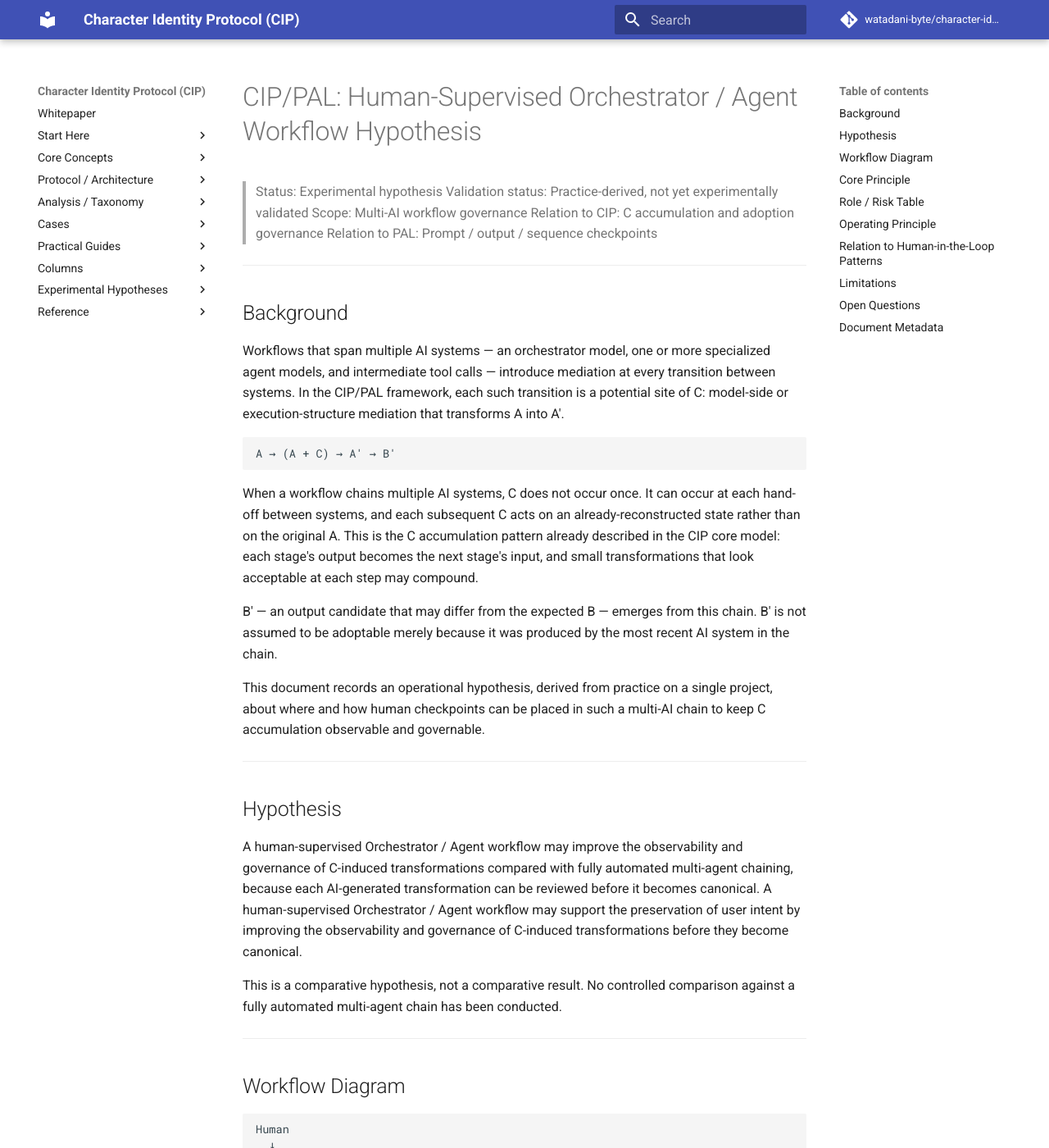
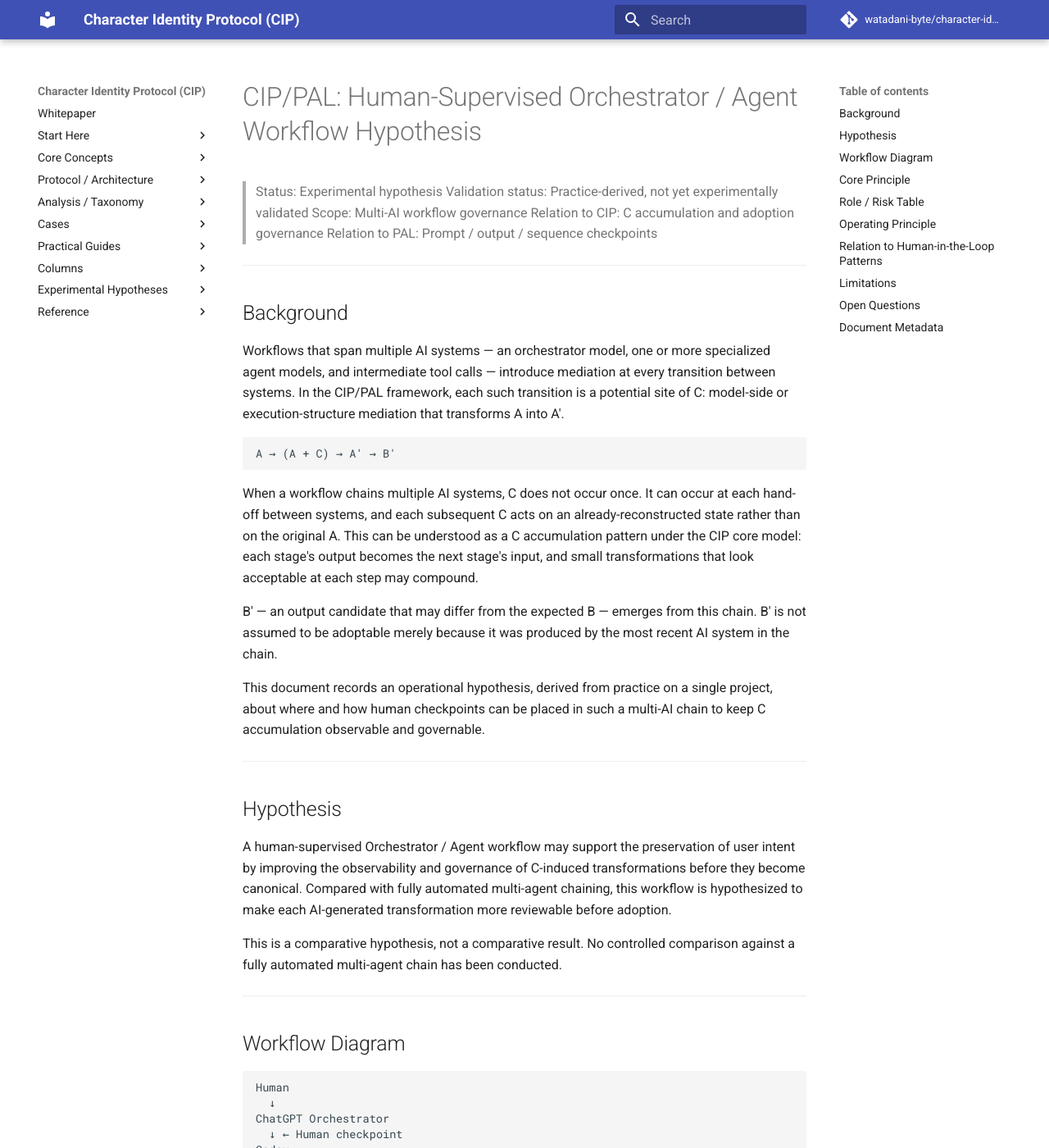
Before and after one commit to watadani-byte/character-identity-protocol, an MkDocs documentation site: the page built from docs/cip-pal-orchestrator-agent-workflow-hypothesis.md, in a window 1280 px wide and 1400 px high. Shown: the whole window at 82% size. Built offline with MkDocs 1.6.1 and Material for MkDocs 9.7.7, drawn with Linux system fonts in a browser that asks for light colours; comment, search, counter and statistics services are not loaded; some of the changed text lies outside the part shown.

````diff
--- a/docs/cip-pal-orchestrator-agent-workflow-hypothesis.md
+++ b/docs/cip-pal-orchestrator-agent-workflow-hypothesis.md
@@ -16,7 +16,7 @@ Workflows that span multiple AI systems — an orchestrator model, one or more s
 A → (A + C) → A′ → B′
 ```
 
-When a workflow chains multiple AI systems, C does not occur once. It can occur at each hand-off between systems, and each subsequent C acts on an already-reconstructed state rather than on the original A. This is the C accumulation pattern already described in the CIP core model: each stage's output becomes the next stage's input, and small transformations that look acceptable at each step may compound.
+When a workflow chains multiple AI systems, C does not occur once. It can occur at each hand-off between systems, and each subsequent C acts on an already-reconstructed state rather than on the original A. This can be understood as a C accumulation pattern under the CIP core model: each stage's output becomes the next stage's input, and small transformations that look acceptable at each step may compound.
 
 B′ — an output candidate that may differ from the expected B — emerges from this chain. B′ is not assumed to be adoptable merely because it was produced by the most recent AI system in the chain.
 
@@ -26,7 +26,7 @@ This document records an operational hypothesis, derived from practice on a sing
 
 ## Hypothesis
 
-A human-supervised Orchestrator / Agent workflow may improve the observability and governance of C-induced transformations compared with fully automated multi-agent chaining, because each AI-generated transformation can be reviewed before it becomes canonical. A human-supervised Orchestrator / Agent workflow may support the preservation of user intent by improving the observability and governance of C-induced transformations before they become canonical.
+A human-supervised Orchestrator / Agent workflow may support the preservation of user intent by improving the observability and governance of C-induced transformations before they become canonical. Compared with fully automated multi-agent chaining, this workflow is hypothesized to make each AI-generated transformation more reviewable before adoption.
 
 This is a comparative hypothesis, not a comparative result. No controlled comparison against a fully automated multi-agent chain has been conducted.
 
@@ -98,6 +98,8 @@ This table records plausible or observed risk categories per layer. It does not
 Each AI-to-AI hand-off in the diagram above is treated as a potential C-introduction point. The human checkpoint following each hand-off is the governance response to that point: it is where the workflow operator inspects available evidence about the transformation (the AI's output, and where exposed, its reasoning or intermediate artifacts) before that output is allowed to become the input to the next stage.
 
 The human checkpoint is not only a quality gate. It is an adoption-governance gate.
+
+The checkpoint does not assume that C is a failure by itself; it asks whether the C-induced transformation should be accepted, revised, held, or rejected before adoption.
 
 A checkpoint that only asks "is this output good?" addresses quality. A checkpoint that also asks "does this output remain faithful to the original A, or has C silently substituted something else?" addresses adoption governance. Both questions are asked at each checkpoint in this workflow pattern.
 
````
Also changed, not shown: other parts of docs/cip-pal-orchestrator-agent-workflow-hypothesis.md (+1 -1 lines).
